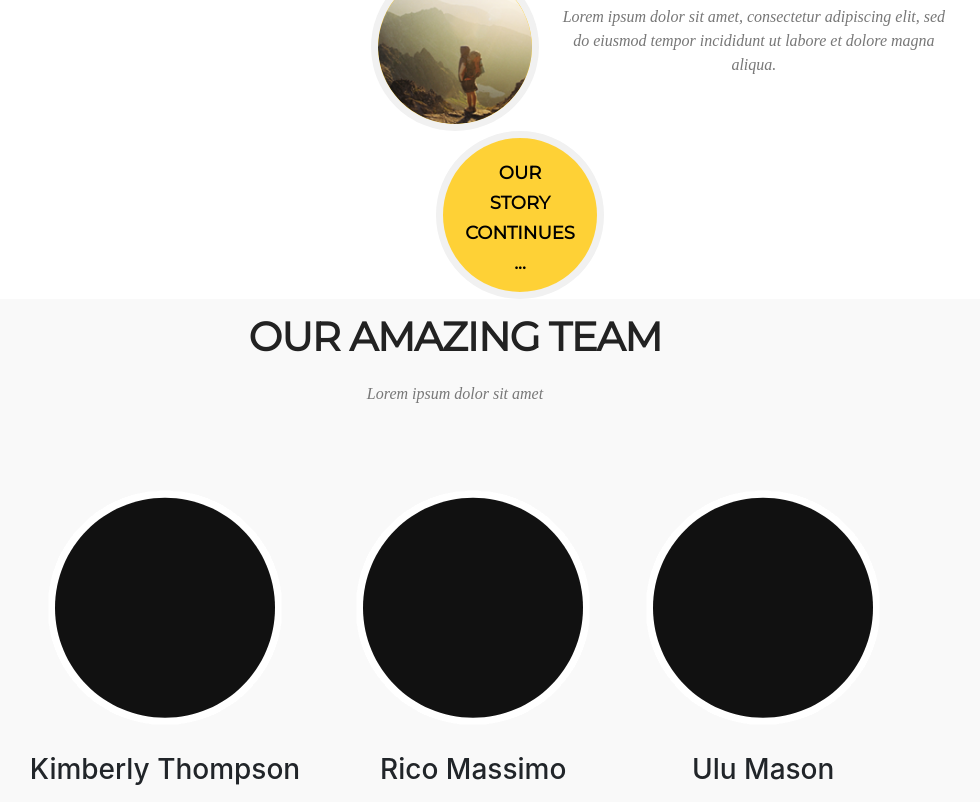
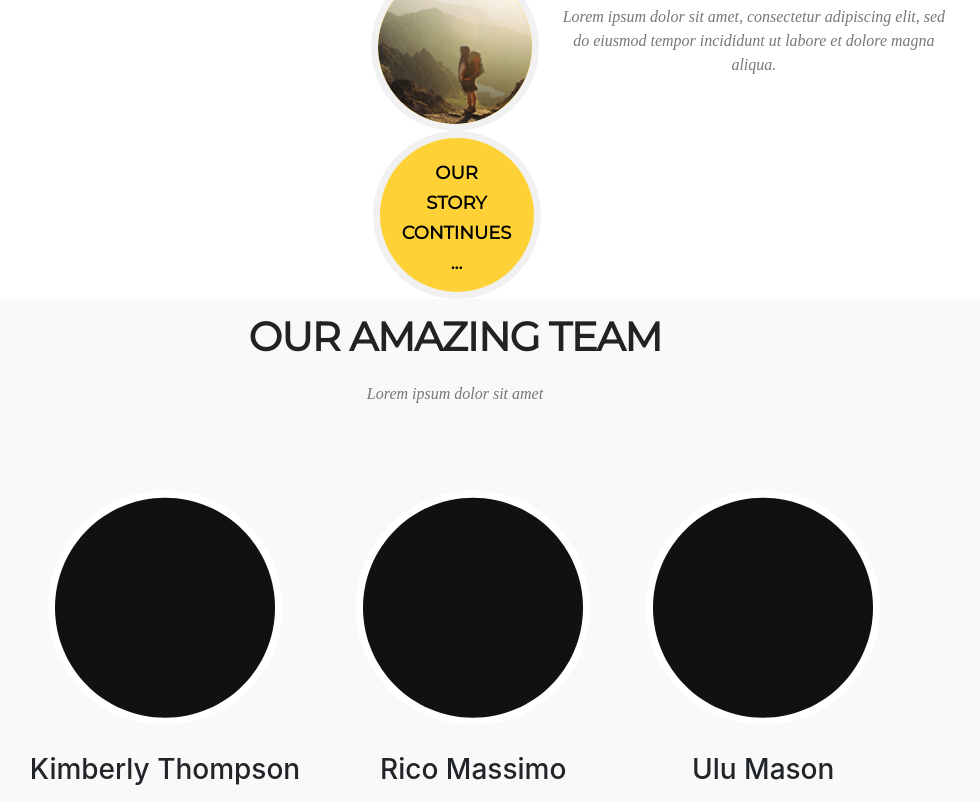
Before and after one commit to dwabe/landing-page, a website: page index.html in a window 1280 px wide. Shown: the part 3491-4293 px from the top of the page, without its empty margins (185-1165 px from the left). Drawn offline with nearby package versions, Linux system fonts and the light colour scheme.

Commit message:
Update index.html

```diff
--- a/index.html
+++ b/index.html
@@ -138,9 +138,8 @@
 		            			<p>Lorem ipsum dolor sit amet, consectetur adipiscing elit, sed do eiusmod tempor incididunt ut labore et dolore magna aliqua. </p>
 		          		</div>
 	        		</div>
-	        		<div class="row">
-		        		<div class="col-lg-5"></div>
-		        		<div class="col-lg-2 img-container">
+	        		<div class="row m-auto justify-content-center">
+		        		<div class="col-lg-5 img-container">
 		        			<div class="last-object">
 		        				<h3>our<br>story<br>continues<br>...</h3>
 		        			</div>
```
